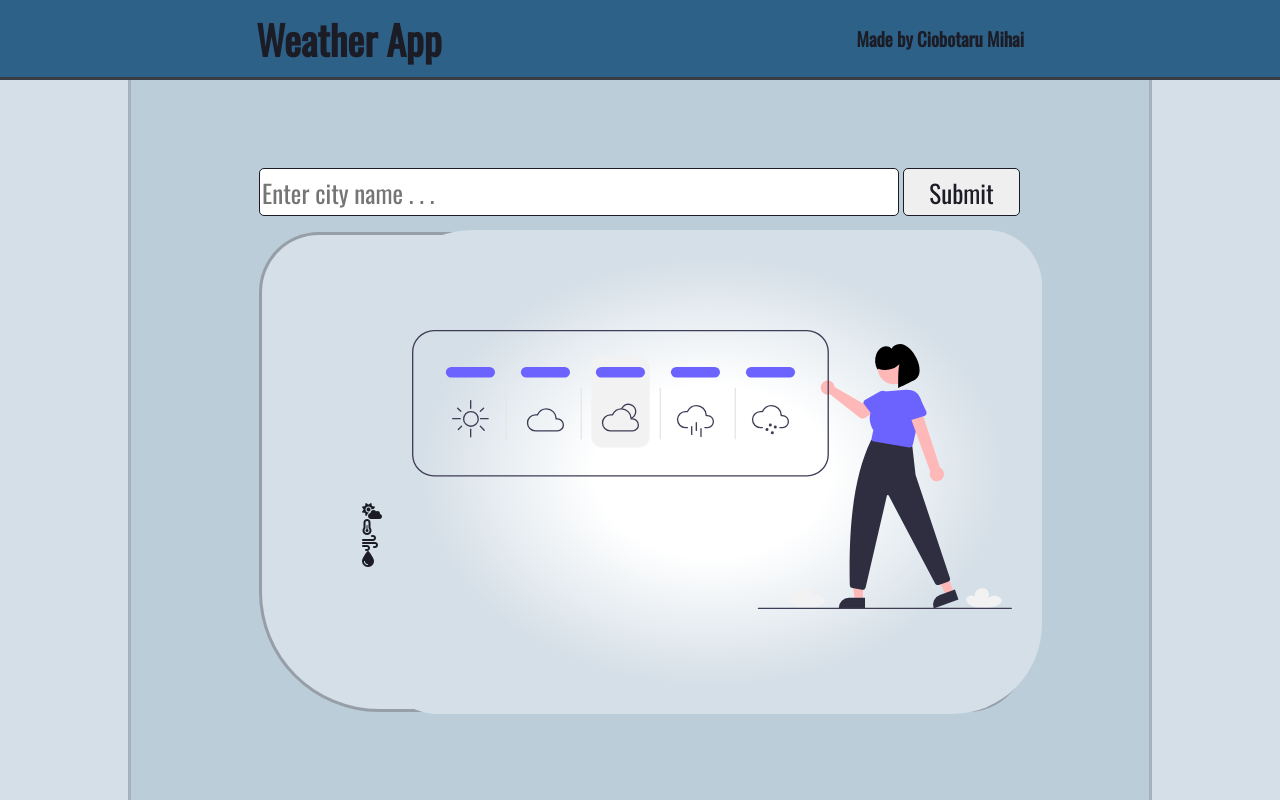
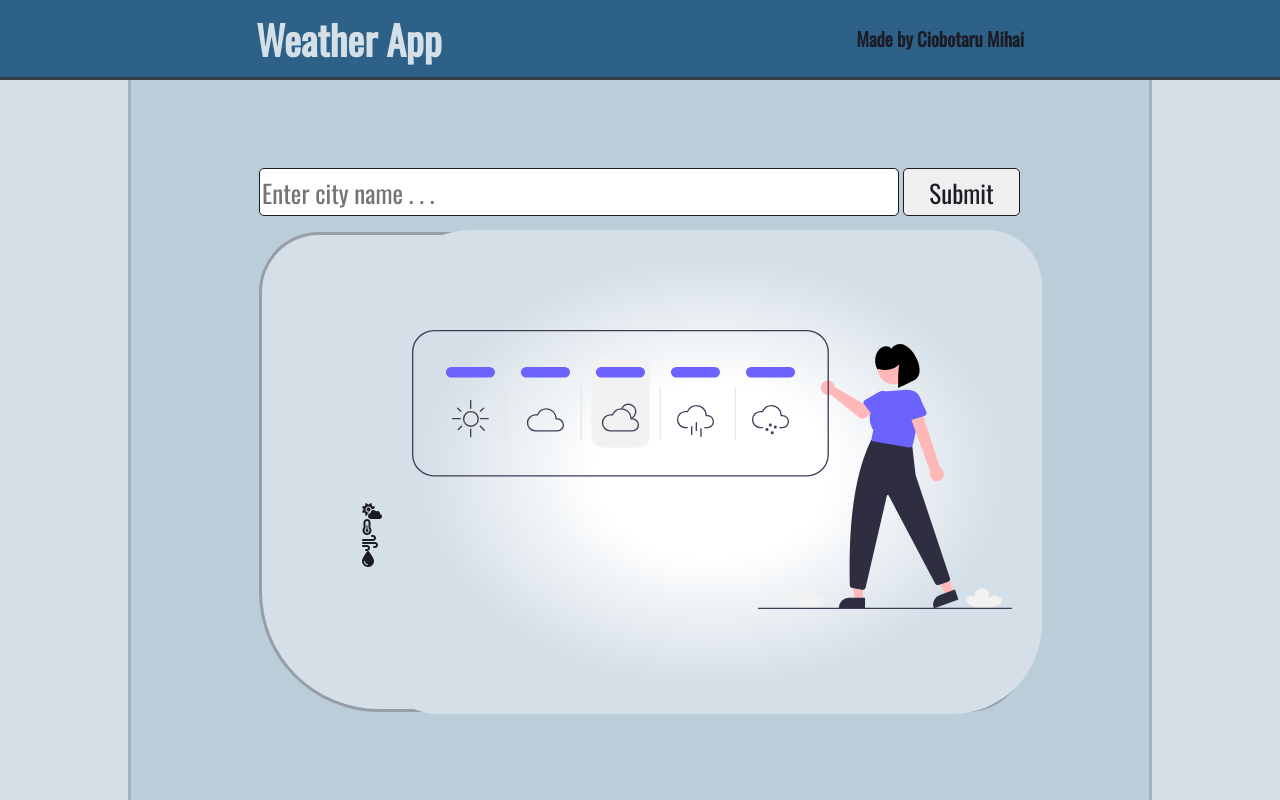
Before and after one commit to mihaiciobotaru/WeatherApp, a plain HTML site: page index.html in a window 1280 px wide. Drawn offline with nearby package versions, Linux system fonts and the light colour scheme; no server answers.

Commit message:
color nav title

```diff
--- a/style.css
+++ b/style.css
@@ -29,6 +29,11 @@ nav{
     align-items: center;
     justify-content: space-between;
 }
+
+nav h1{
+    color:#d5dfe7;
+}
+
 
 .content{
     content: '';
```
